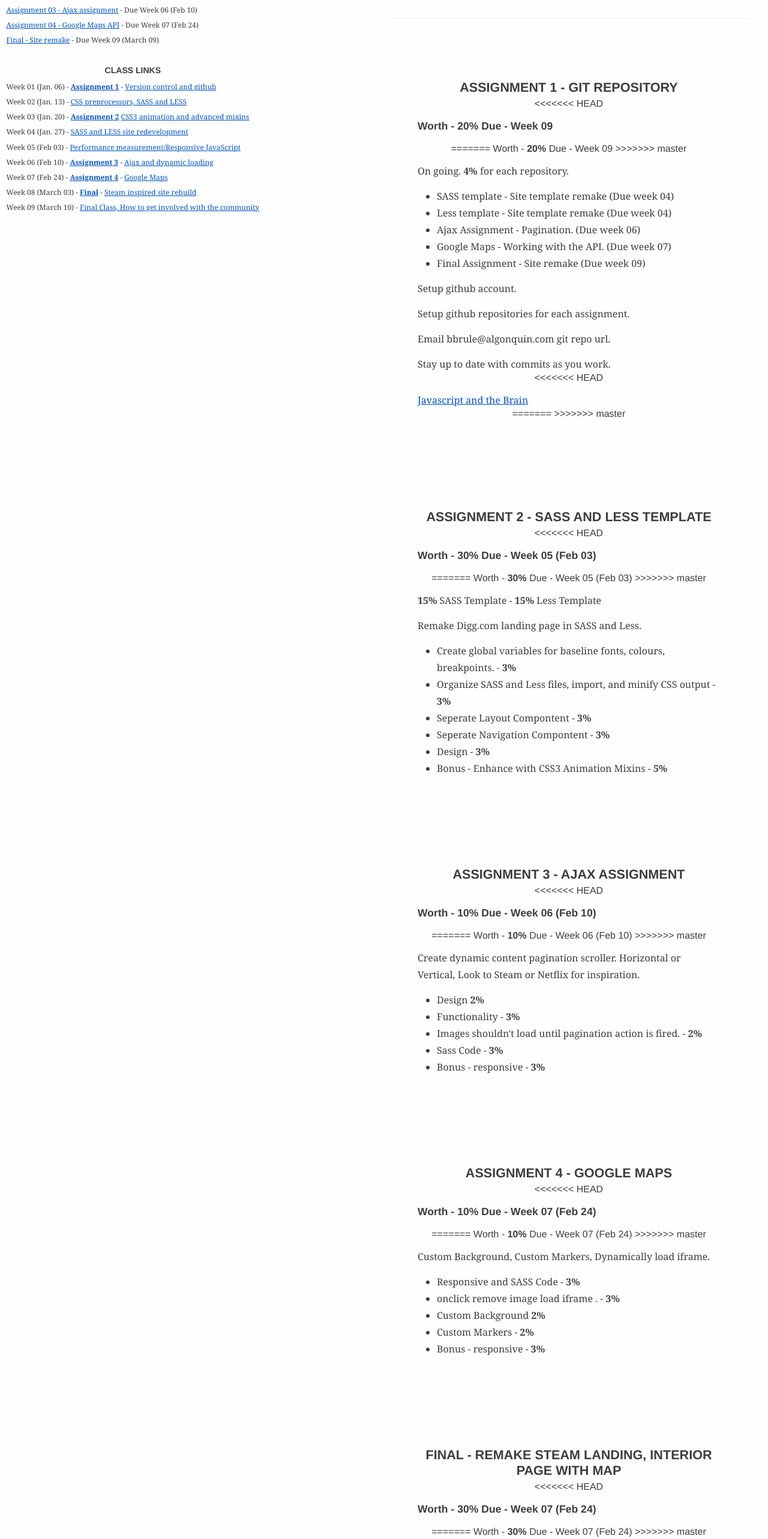
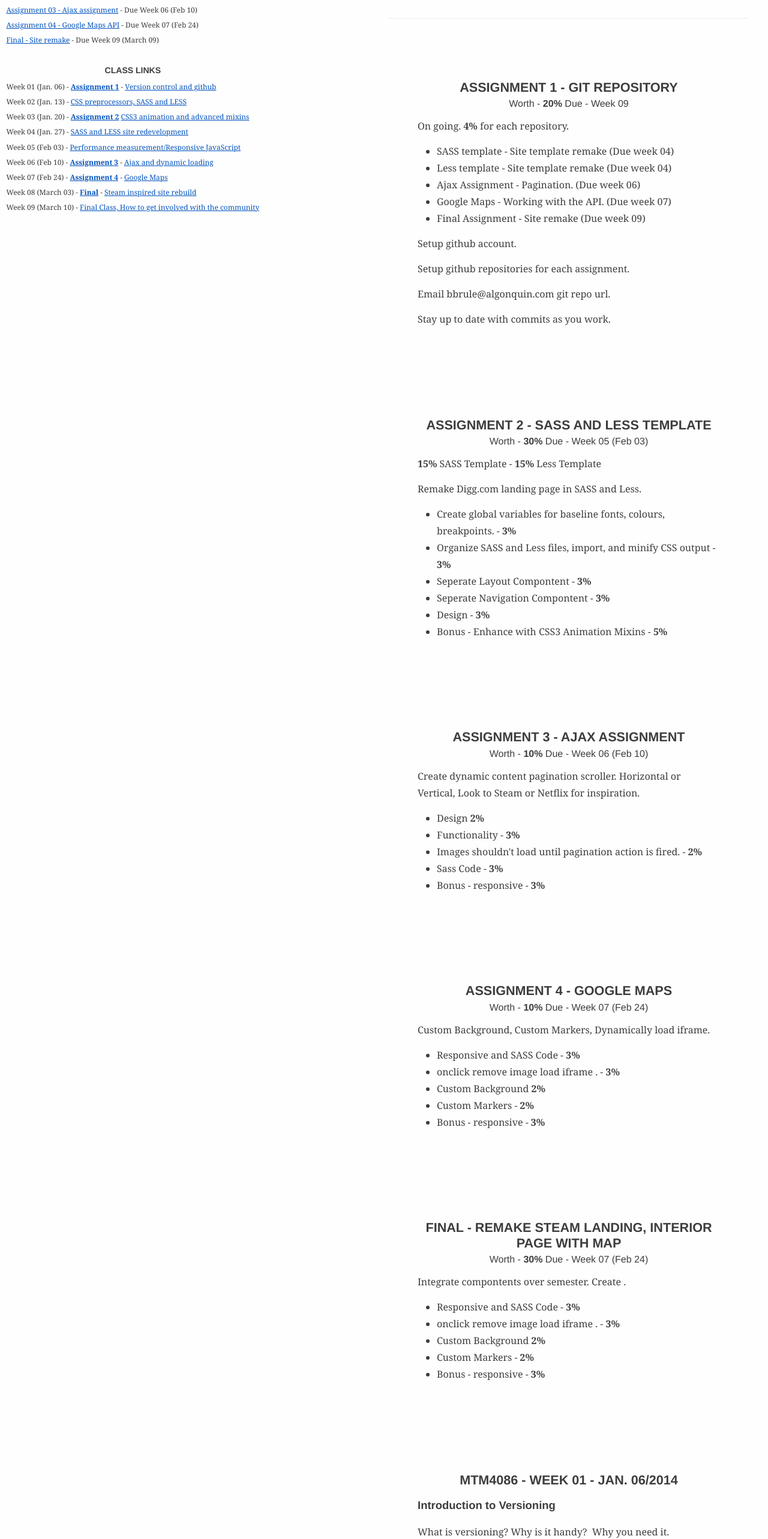
Before and after one commit to brandonbrule/mtm4086, a plain HTML site: page index.html in a window 1280 px wide. Shown: the part 84-2650 px from the top of the page at 60% size. Drawn offline with Linux system fonts and the light colour scheme.

Commit message:
resolving index

```diff
--- a/index.html
+++ b/index.html
@@ -41,11 +41,7 @@
 		<article class="entry" id="assignment1">
 		  <section>
 		    <h2>Assignment 1 - git repository</h2>
-<<<<<<< HEAD
-		    <h4>Worth - <strong>20%</strong>  Due - Week 09</h4>
-=======
 		    <span class="marks-due">Worth - <strong>20%</strong>  Due - Week 09</span>
->>>>>>> master
 		    <p>On going. <strong>4%</strong> for each repository.</p>
 		    <ul>
 		      <li>SASS template - Site template remake (Due week 04)</li>
@@ -58,22 +54,13 @@
 		    <p>Setup github repositories for each assignment.</p>
 		    <p>Email bbrule@algonquin.com git repo url.</p>
 		    <p>Stay up to date with commits as you work.</p>
-<<<<<<< HEAD
-
-		    <p><a href="http://ontwik.com/douglas-crockford-javascript-programming-style-and-your-brain/">Javascript and the Brain</a></p>
-=======
->>>>>>> master
 		  </section>
 		</article>
 
 		<article class="entry" id="assignment2">
 		  <section>
 		    <h2>Assignment 2 - SASS and Less template </h2>
-<<<<<<< HEAD
-		    <h4>Worth - <strong>30%</strong>  Due - Week 05 (Feb 03)</h4>
-=======
 		    <span class="marks-due">Worth - <strong>30%</strong>  Due - Week 05 (Feb 03)</span>
->>>>>>> master
 		    <p><strong>15%</strong> SASS Template - <strong>15%</strong> Less Template</p>
 		    <p>Remake Digg.com landing page in SASS and Less.</p>
 		    <ul>
@@ -90,11 +77,7 @@
 		<article class="entry" id="assignment3">
 		  <section>
 		    <h2>Assignment 3 - Ajax Assignment</h2>
-<<<<<<< HEAD
-		    <h4>Worth - <strong>10%</strong>  Due - Week 06 (Feb 10)</h4>
-=======
 		    <span class="marks-due">Worth - <strong>10%</strong>  Due - Week 06 (Feb 10)</span>
->>>>>>> master
 		    <p>Create dynamic content pagination scroller.  Horizontal or Vertical, Look to Steam or Netflix for inspiration.</p>
 		    <ul>
 		    	<li>Design <strong>2%</strong></li>
@@ -109,12 +92,8 @@
 		<article class="entry" id="assignment4">
 		  <section>
 		    <h2>Assignment 4 - Google Maps</h2>
-<<<<<<< HEAD
-		    <h4>Worth - <strong>10%</strong>  Due - Week 07 (Feb 24)</h4>
-=======
 		    <span class="marks-due">Worth - <strong>10%</strong>  Due - Week 07 (Feb 24)</h4
 		   span>
->>>>>>> master
 		    <p>Custom Background, Custom Markers, Dynamically load iframe.</p>
 		    <ul>
 		    	<li>Responsive and SASS Code - <strong>3%</strong></li>
@@ -129,11 +108,7 @@
 		<article class="entry" id="assignment5">
 		  <section>
 		    <h2>Final - Remake steam landing, interior page with map</h2>
-<<<<<<< HEAD
-		    <h4>Worth - <strong>30%</strong>  Due - Week 07 (Feb 24)</h4>
-=======
 		    <span class="marks-due">Worth - <strong>30%</strong>  Due - Week 07 (Feb 24)</span>
->>>>>>> master
 		    <p>Integrate compontents over semester. Create .</p>
 		    <ul>
 		    	<li>Responsive and SASS Code - <strong>3%</strong></li>
```
